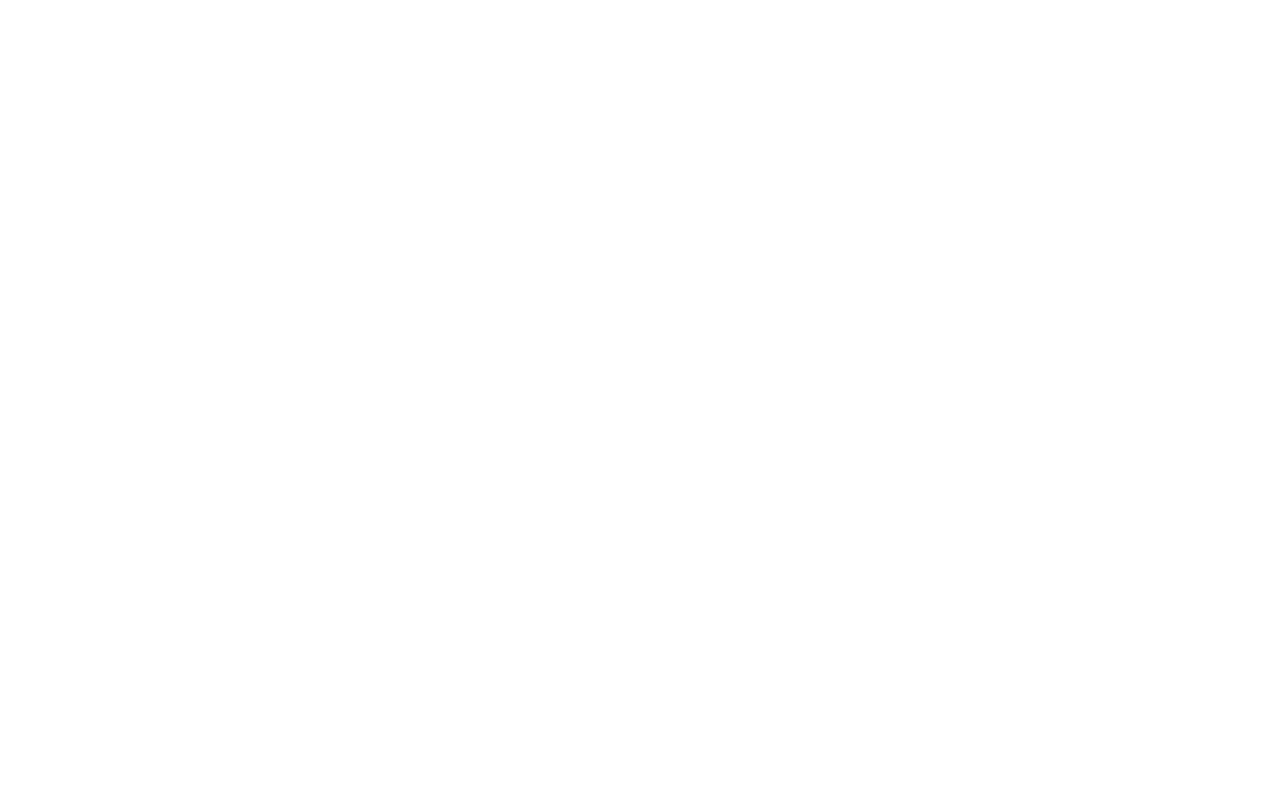
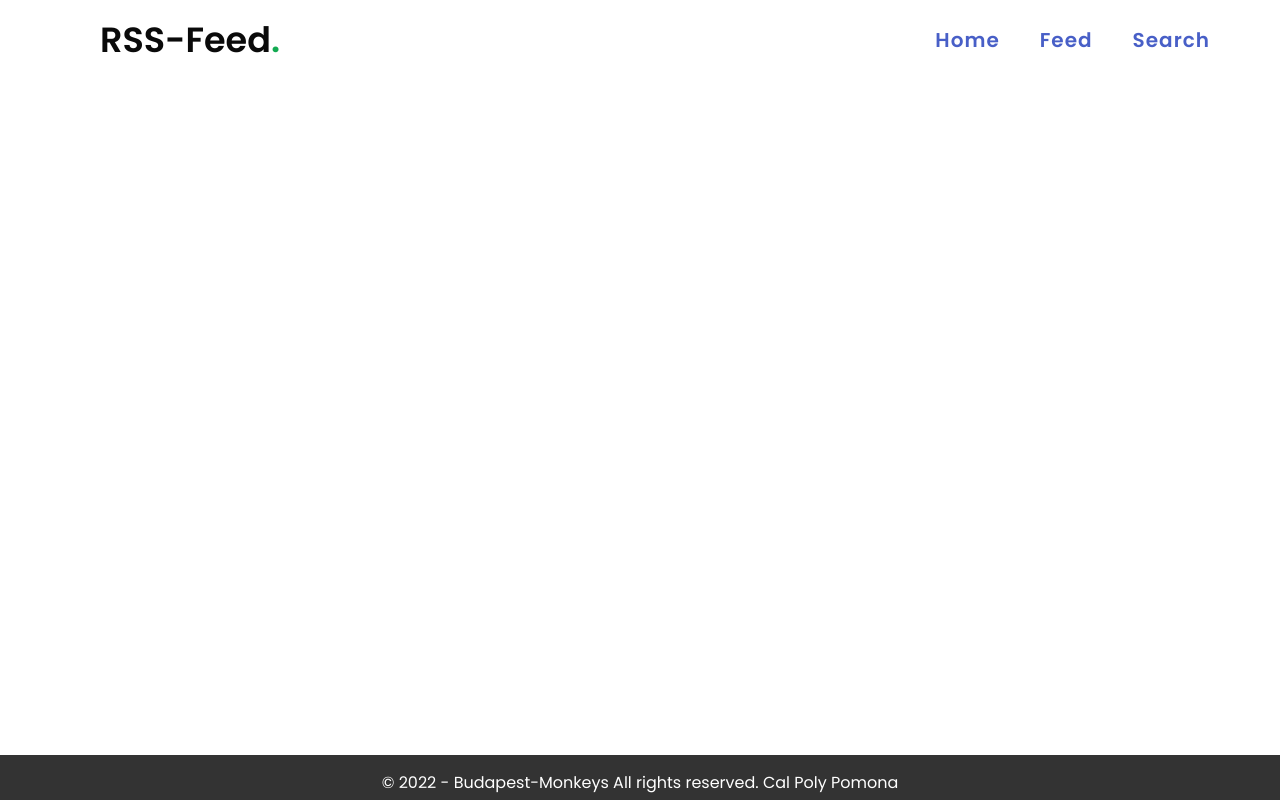
Before and after one commit to Budapest-Monkeys/RSS-Feed-Reader, a React (Create React App) app in the folder client/: page /search in a window 1280 px wide. Before the commit this address had no page. Built offline with nearby package versions, Linux system fonts and the light colour scheme; no server answers.

Commit message:
fixed proxy, added search tab

```diff
--- a/client/src/App.js
+++ b/client/src/App.js
@@ -2,6 +2,7 @@
 import {BrowserRouter as Router, Routes, Route} from 'react-router-dom';
 import Home from './Pages/Home';
 import Feed from './Pages/Feed';
+import Search from './Pages/Search';
 import Test from './Pages/Test';
 import ThemeContextProvider from ".//contexts/ThemeContext";
 import 'bulma/css/bulma.css';
@@ -15,6 +16,7 @@
       <Routes>
         <Route path="/" element={<Home/>}/>
         <Route path="/feed" element = {<Feed/>}/>
+        <Route path="/search" element = {<Search/>}/>
         <Route path="/test" element={<Test/>}/>
       </Routes>
     </Router>
--- a/client/src/Pages/Feed.js
+++ b/client/src/Pages/Feed.js
@@ -73,7 +73,9 @@
             <li> <a href ="/feed" id = "feed-link" >
                          Feed
                        </a> </li>
-
+            <li> <a href ="/search" id = "search-link" >
+                         Search
+                        </a> </li>
           </ul>
           </div>
 
--- a/client/src/Pages/Home.js
+++ b/client/src/Pages/Home.js
@@ -58,6 +58,9 @@
             <li> <a href ="/feed" id = "feed-link" >
                          Feed
                         </a> </li>
+            <li> <a href ="/search" id = "search-link" >
+                         Search
+                        </a> </li>
 
           </ul>
           </div>
--- /dev/null
+++ b/client/src/Pages/Search.js
@@ -0,0 +1,65 @@
+import React, {useEffect, useState, useContext } from 'react';
+import { ThemeContext } from "../contexts/ThemeContext";
+import './/Feed.css'
+import Footer from './Footer'
+
+function Home() {
+    const [backEndData, setBackEndData] = useState([{}])
+    const context = useContext(ThemeContext);
+    const theme = context.isLightTheme ? context.light : context.dark;
+    const theme2 = context.isLightTheme ? context.cardLight : context.cardDark;
+    const theme3 = context.isLightTheme ? context.pageLight : context.pageDark;
+
+    const ThemeToggler = (props) => {
+      const context = useContext(ThemeContext);
+      const btnText = context.isLightTheme ? "Light ☀️" : "Dark 🌘";
+      const toggleTheme = context.toggleTheme;
+
+
+      return (
+        <button className={`button is-light rounded`} onClick={toggleTheme}>
+          {btnText}
+        </button>
+      );
+    };
+
+
+    useEffect(() => {
+      // A proxy was define in package.json so we dont need to put the full route.
+      fetch("/simpleAPI").then(
+        response => response.json()
+      ).then(
+        data => {
+          setBackEndData(data)
+        }
+      )
+    }, [])
+
+    return (
+
+         <div className= {`Search ${theme}` }>
+         <div className={`nav ${theme2}`}>
+          <div className="logo">RSS-Feed<span>.</span></div>
+
+          <ul>
+            <li> <a href ="/" id = "home-link" >
+                         Home
+                       </a> </li>
+            <li> <a href ="/feed" id = "feed-link" >
+                         Feed
+                        </a> </li>
+            <li> <a href ="/search" id = "search-link" >
+                         Search
+                        </a> </li>
+
+          </ul>
+          </div>
+
+
+        <Footer/>
+       </div>
+
+
+    );
+}
+export default Home;
--- a/client/src/setupProxy.js
+++ b/client/src/setupProxy.js
@@ -4,7 +4,7 @@
   app.use(
     '/api',
     createProxyMiddleware({
-      target: 'http://localhost:6000',
+      target: 'http://localhost:5000', //changed to 5000 from 6000
       changeOrigin: true,
     })
   );
```
Also changed, not shown: client/src/Pages/Search.css (added).
